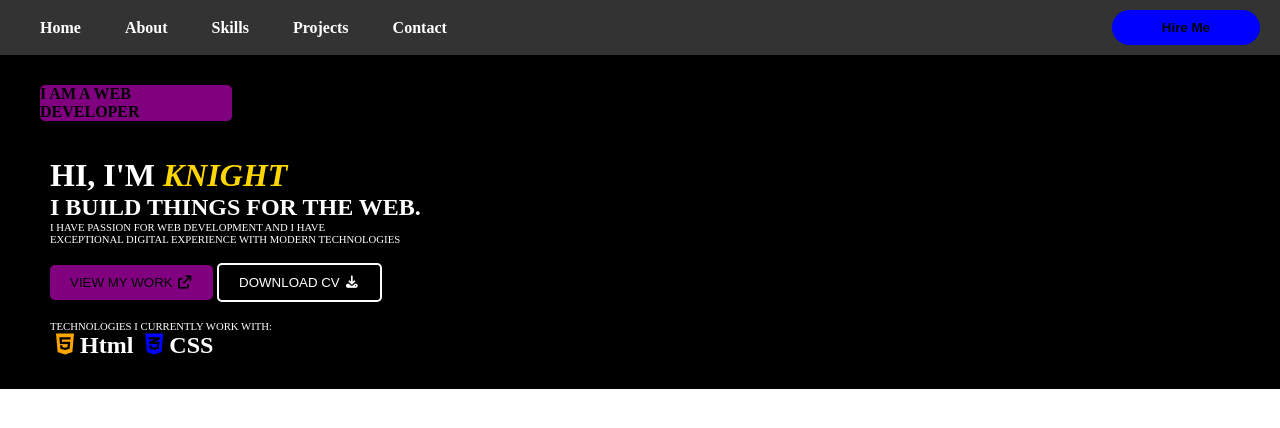
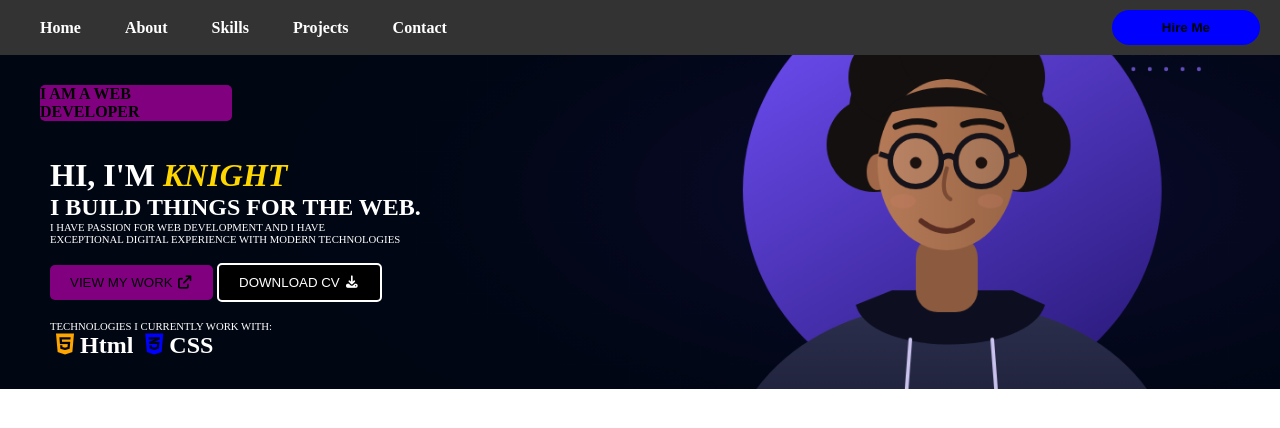
Before and after one commit to knightemmanuel94-pixel/MY-PORTFOLIO2, a plain HTML site: page index.html in a window 1280 px wide. Shown: the top 428 px of the page. Drawn offline with Linux system fonts and the light colour scheme.

Commit message:
new changes

```diff
--- a/style.css
+++ b/style.css
@@ -44,9 +44,12 @@
 
 }
 .main{
-    background-color: black;
+    background-image: url(hero_new_person_no_text.png);
     width: 100%;
     padding: 30px;
+    background-position: center;
+    background-size: cover;
+
 }
 .body{
     color: white;
```
Also changed, not shown: hero_new_person_no_text.png (added).
